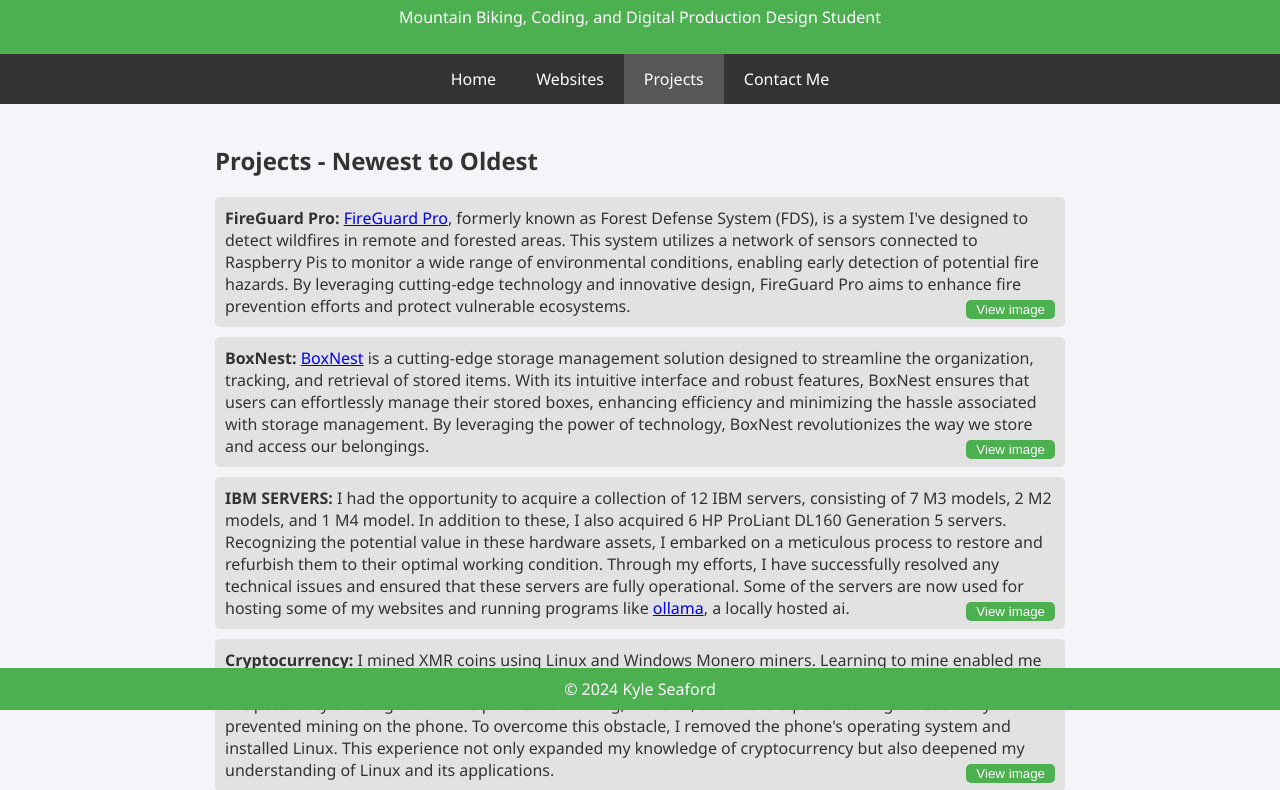
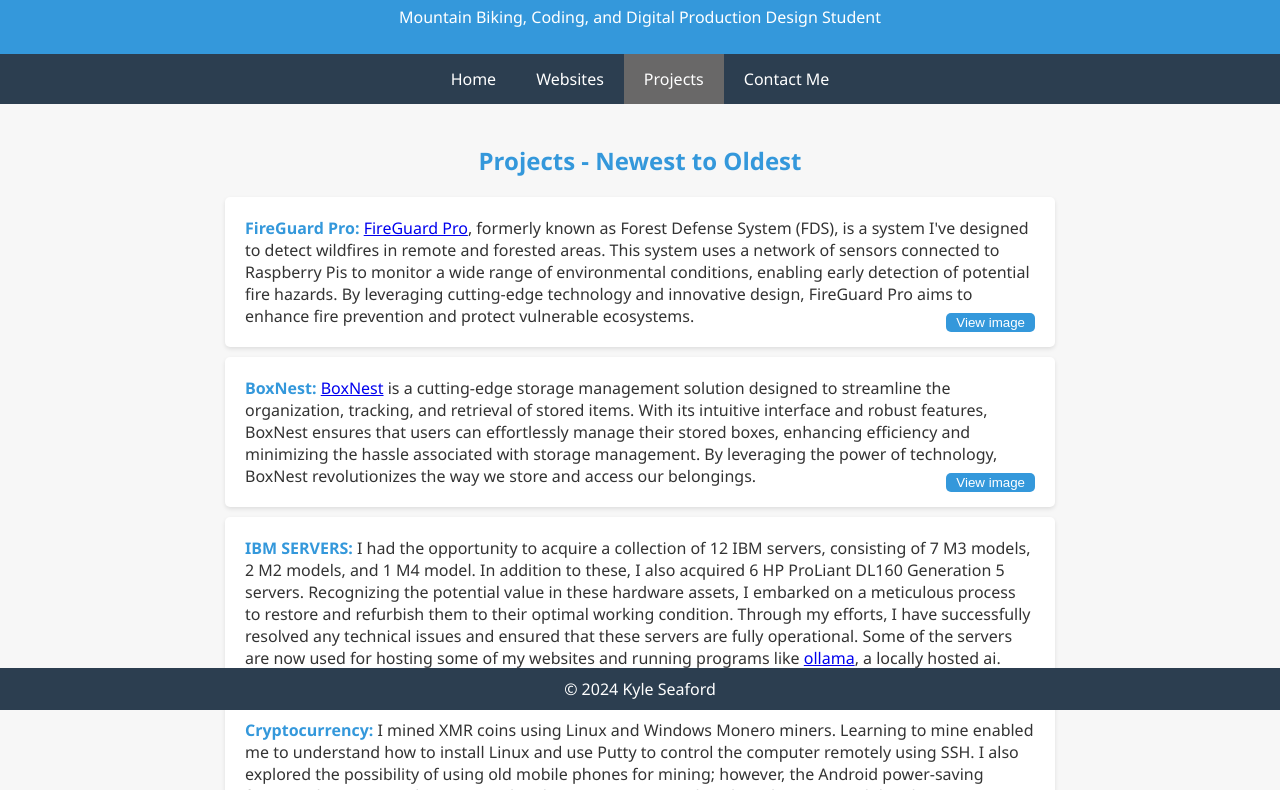
Before and after one commit to KyleSeaford/KyleSeaford, a plain HTML site: page kyleseafordwebsite/Frontend/projects.html in a window 1280 px wide. Shown: the part 90-880 px from the top of the page. Drawn offline with Linux system fonts and the light colour scheme.

Commit message:
colours changed. done

```diff
--- a/kyleseafordwebsite/Frontend/projects.html
+++ b/kyleseafordwebsite/Frontend/projects.html
@@ -10,11 +10,11 @@
             font-family: 'Segoe UI', Tahoma, Geneva, Verdana, sans-serif;
             margin: 0;
             padding: 0;
-            background-color: #f4f4f9;
+            background-color: #f7f7f7;
             color: #333;
         }
         header {
-            background-color: #4CAF50;
+            background-color: #3498db;
             color: white;
             padding: 10px 0;
             text-align: center;
@@ -22,19 +22,20 @@
         nav {
             display: flex;
             justify-content: center;
-            background-color: #333;
+            background-color: #2c3e50;
         }
         nav a {
             color: white;
             padding: 14px 20px;
             text-decoration: none;
             text-align: center;
+            width: auto;
         }
         nav a:hover {
-            background-color: #575757;
+            background-color: rgb(105, 104, 104);
         }
         nav a.active {
-            background-color: #575757;
+            background-color: rgb(105, 104, 104);
         }
         section {
             padding: 20px;
@@ -48,20 +49,21 @@
             padding: 0;
         }
         .projects li {
-            background: #e2e2e2;
-            margin: 10px 0;
-            padding: 10px;
+            background: #fff;
+            margin: 10px 10px;
+            padding: 20px;
             border-radius: 5px;
+            box-shadow: 0 2px 4px rgba(0, 0, 0, 0.1);
         }
         .projects button {
-            background-color: #4CAF50;
+            background-color: #3498db;
             color: white;
             padding: 2px 10px;
             border: none;
             border-radius: 5px;
             cursor: pointer;
             float: right; /* Add this line */
-            margin-top: 5px;;
+            margin-top: 8px;;
         }
         .modal {
             display: none;
@@ -100,11 +102,18 @@
         footer {
             text-align: center;
             padding: 10px 0;
-            background-color: #4CAF50;
+            background-color: #2c3e50;
             color: white;
             position: fixed;
             width: 100%;
             bottom: 0;
+        }
+        strong {
+            color: #3498db; /* Blue */
+        }
+        h2 {
+            color: #3498db; /* Blue */
+            text-align: center;
         }
     </style>
 </head>
@@ -124,7 +133,7 @@
         <h2>Projects - Newest to Oldest</h2>
         <ul>
             <li>
-                <strong>FireGuard Pro:</strong> <a href="https://github.com/KyleSeaford/FDS" target="_blank">FireGuard Pro</a>, formerly known as Forest Defense System (FDS), is a system I've designed to detect wildfires in remote and forested areas. This system utilizes a network of sensors connected to Raspberry Pis to monitor a wide range of environmental conditions, enabling early detection of potential fire hazards. By leveraging cutting-edge technology and innovative design, FireGuard Pro aims to enhance fire prevention efforts and protect vulnerable ecosystems.
+                <strong>FireGuard Pro:</strong> <a href="https://github.com/KyleSeaford/FDS" target="_blank">FireGuard Pro</a>, formerly known as Forest Defense System (FDS), is a system I've designed to detect wildfires in remote and forested areas. This system uses a network of sensors connected to Raspberry Pis to monitor a wide range of environmental conditions, enabling early detection of potential fire hazards. By leveraging cutting-edge technology and innovative design, FireGuard Pro aims to enhance fire prevention and protect vulnerable ecosystems.
                 <button onclick="openModal('modal6')">View image</button>
 
                 <div id="modal6" class="modal">
@@ -174,7 +183,7 @@
             </li>
 
             <li>
-                <strong>Pi-Wars:</strong> In 2017 and 2018, my family enthusiastically joined <a href="https://piwars.org/" target="_blank">Pi-Wars</a> at Cambridge University, a robotics competition where all robots were powered by Raspberry Pi controllers. This unique event featured non-combat challenges such as navigating mazes, precision line-following, and even robotic mini-golf. It was an invaluable experience that allowed us to showcase our technical skills, problem-solving abilities, and teamwork while exploring the exciting world of Raspberry Pi-powered robotics. This was the start of my journey into robotics and programming.
+                <strong>Pi-Wars:</strong> In 2017 and 2018, my family enthusiastically joined <a href="https://piwars.org/" target="_blank">Pi-Wars</a> at Cambridge University, a robotics competition where all robots were powered by Raspberry Pis. This unique event featured non-combat challenges such as navigating mazes, precision line-following, and even robotic mini-golf. It was an invaluable experience that allowed us to showcase our technical skills, problem-solving abilities, and teamwork while exploring the exciting world of Raspberry Pi-powered robotics. This was the start of my journey into robotics and programming.
                 <button onclick="openModal('modal1')">View image</button>
 
                 <div id="modal1" class="modal">
```
Also changed, not shown: kyleseafordwebsite/Frontend/contact.html (+16 -11 lines), kyleseafordwebsite/Frontend/index.html (+2 -2 lines), kyleseafordwebsite/Frontend/websites.html (+1 -1 lines).
